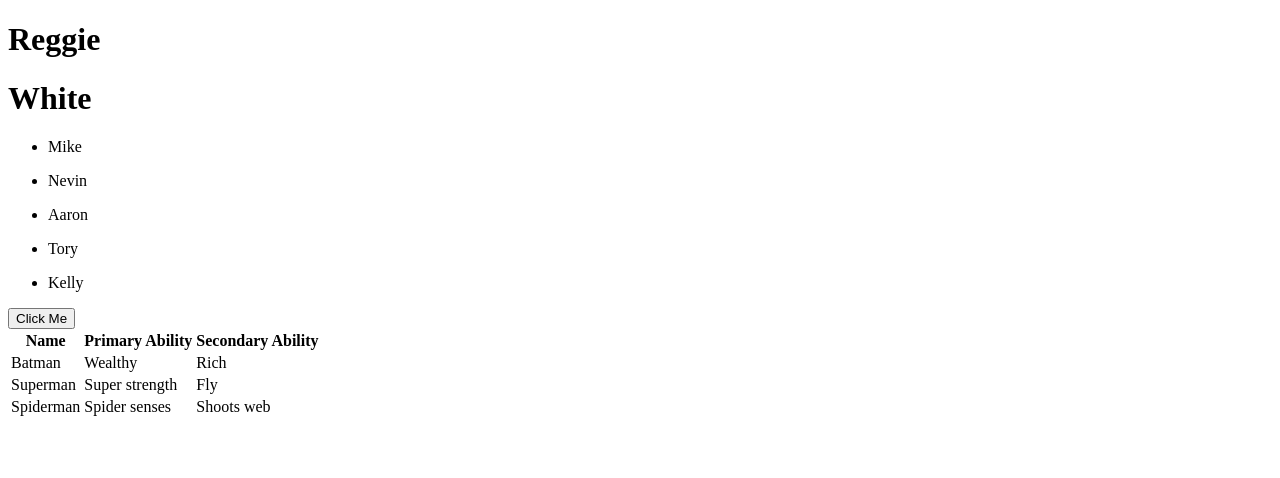
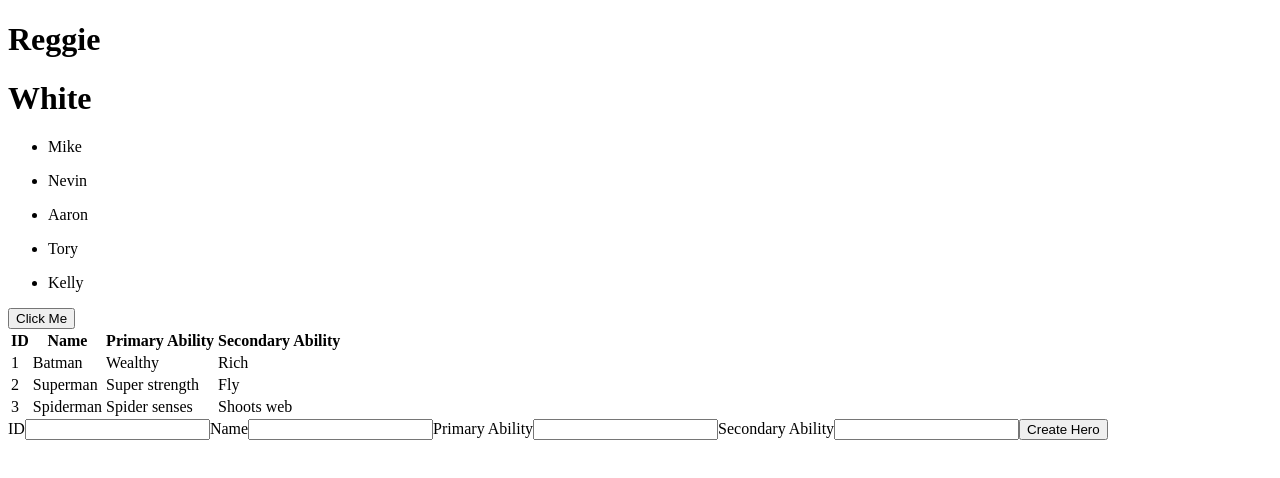
Before and after one commit to Atucker91/React-Components-Worksheet, a React (Create React App) app: page / in a window 1280 px wide. Shown: the top 478 px of the page. Built offline with nearby package versions, Linux system fonts and the light colour scheme; no server answers.

Commit message:
added from to add a new superhero to the list and display on the table

```diff
--- a/package.json
+++ b/package.json
@@ -6,6 +6,7 @@
     "@testing-library/jest-dom": "^5.14.1",
     "@testing-library/react": "^11.2.7",
     "@testing-library/user-event": "^12.8.3",
+    "axios": "^0.22.0",
     "react": "^17.0.2",
     "react-dom": "^17.0.2",
     "react-scripts": "4.0.3",
--- a/src/App.js
+++ b/src/App.js
@@ -4,11 +4,14 @@ import DisplayName from './components/DisplayName';
 import NamesList from './components/NamesList';
 import AlertUser from './components/AlertUser';
 import SuperheroTable from './components/SuperheroTable';
+import SuperheroCreateForm from './components/SuperheroCreateForm';
+import axios from 'axios';
 
 class App extends Component {
   constructor(props){
     super(props);
     this.state = {
+      jokes: [],
       firstName: 'Reggie',
       lastName: 'White',
       names: ['Mike', 'Nevin', 'Aaron', 'Tory', 'Kelly'],
@@ -39,6 +42,24 @@ class App extends Component {
     alert('devCodeCamp');
   }
 
+  createHero = (newHero) => {
+    console.log(newHero)
+    let tempHero = this.state.superheroes;
+    tempHero.push(newHero);
+    this.setState({
+      superheroes: tempHero
+    })
+
+  }
+
+  componentDidMount(){
+    axios.get('https://v2.jokeapi.dev/joke/Programming?amount=5')
+    .then(response => this.setState({
+      jokes: response.data
+    }))
+
+  }
+
   render(){
     return (
       <div>
@@ -46,6 +67,8 @@ class App extends Component {
         <NamesList names={this.state.names}/>
         <AlertUser alertButton={this.alertUser}/>
         <SuperheroTable superheroList={this.state.superheroes} />
+        <SuperheroCreateForm createNewHero= {this.createHero} />
+        <h1>{this.state.jokes[this.state.jokes.setup]}</h1>
       </div>
     )
   }
--- /dev/null
+++ b/src/components/SuperheroCreateForm.jsx
@@ -0,0 +1,41 @@
+import React, {Component} from 'react';
+
+class SuperheroCreateForm extends Component {
+    constructor(props){
+        super(props);
+        this.state = {
+            superheroId: null,
+            name: "",
+            primaryAbility: "",
+            secondaryAbility: ""
+        }
+    }
+    handleChange = (event) => {
+        this.setState({
+            [event.target.name]: event.target.value
+        })
+    }
+
+    handleSubmit = (event) => {
+        event.preventDefault();
+        this.props.createNewHero(this.state)
+    }
+
+    render() {
+        return (
+            <form onSubmit={this.handleSubmit}>
+                <label>ID</label>
+                <input name="superheroId" onChange={this.handleChange} value={this.state.superheroId}/>
+                <label>Name</label>
+                <input name="name" onChange={this.handleChange} value={this.state.name}/>
+                <label>Primary Ability</label>
+                <input name="primaryAbility" onChange={this.handleChange} value={this.state.primaryAbility}/>
+                <label>Secondary Ability</label>
+                <input name="secondaryAbility" onChange={this.handleChange} value={this.state.secondaryAbility}/>
+                <button type="submit">Create Hero</button>
+            </form>
+         );
+    }
+}
+
+export default SuperheroCreateForm;
--- a/src/components/SuperheroTable.jsx
+++ b/src/components/SuperheroTable.jsx
@@ -5,6 +5,7 @@ const SuperheroTable = (props) => {
         <div>
             <table>
                 <tr>
+                    <th>ID</th>
                     <th>Name</th>
                     <th>Primary Ability</th>
                     <th>Secondary Ability</th>
@@ -12,6 +13,7 @@ const SuperheroTable = (props) => {
 
                 {props.superheroList.map(function(superhero){
                         return <tr>
+                            <td>{superhero.superheroId}</td>
                             <td>{superhero.name}</td>
                         <td>{superhero.primaryAbility}</td>
                         <td>{superhero.secondaryAbility}</td>
```
Also changed, not shown: 1 other file (tests, documents, lock files or other folders).
